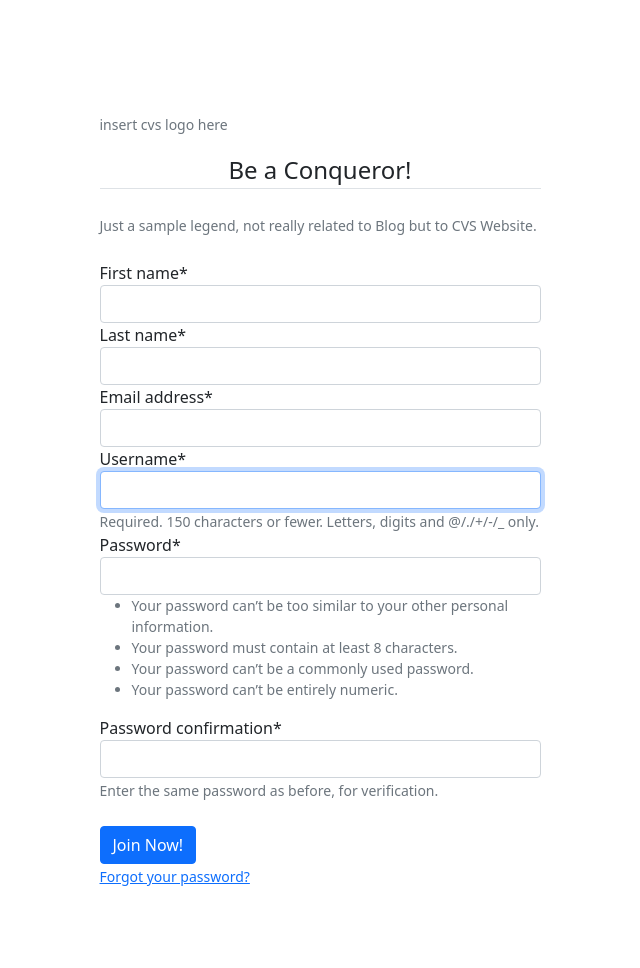
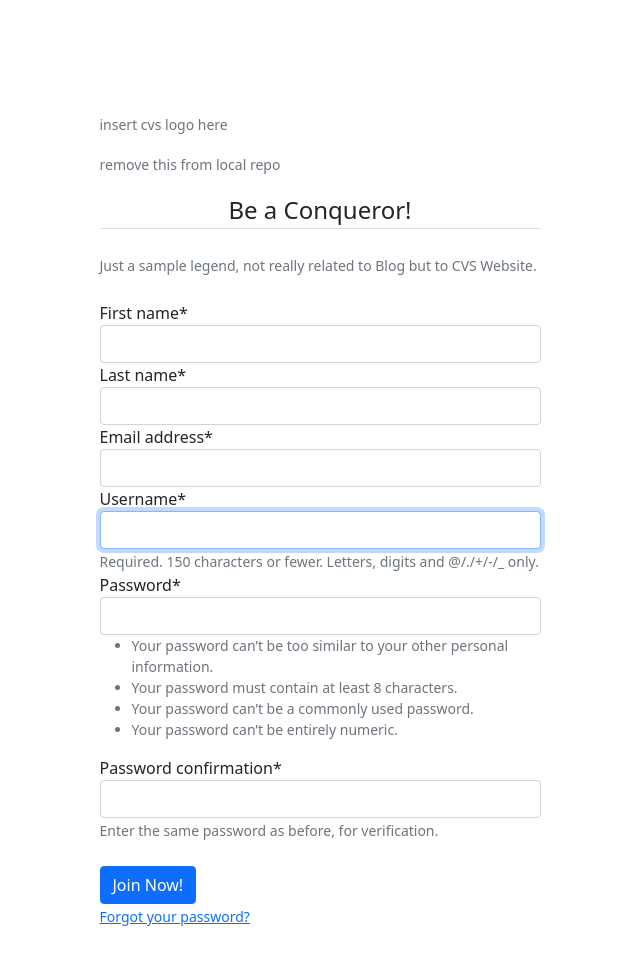
Before and after one commit to jemgithub0418/practice, a Django app: page /accounts/register/ in a window 1280 px wide. Shown: the part 56-1024 px from the top of the page, without its empty margins (320-960 px from the left). Run offline with Django 3.2, Linux system fonts and the light colour scheme; some libraries are stand-ins or nearby versions.

Commit message:
push and pulling practice

```diff
--- a/templates/accounts/register.html
+++ b/templates/accounts/register.html
@@ -15,6 +15,7 @@
                 <form method="POST">
                     {%csrf_token%}
                     <p><small class="text-muted">insert cvs logo here</small></p>
+                    <p><small class="text-muted">remove this from local repo</small></p>
                     <fieldset class='form-group'>
                         <legend class= 'border-bottom mb-4' style="text-align: center">Be a Conqueror!</legend>
                         <small class="text-muted">Just a sample legend, not really related to Blog but to CVS Website.</small>
```
